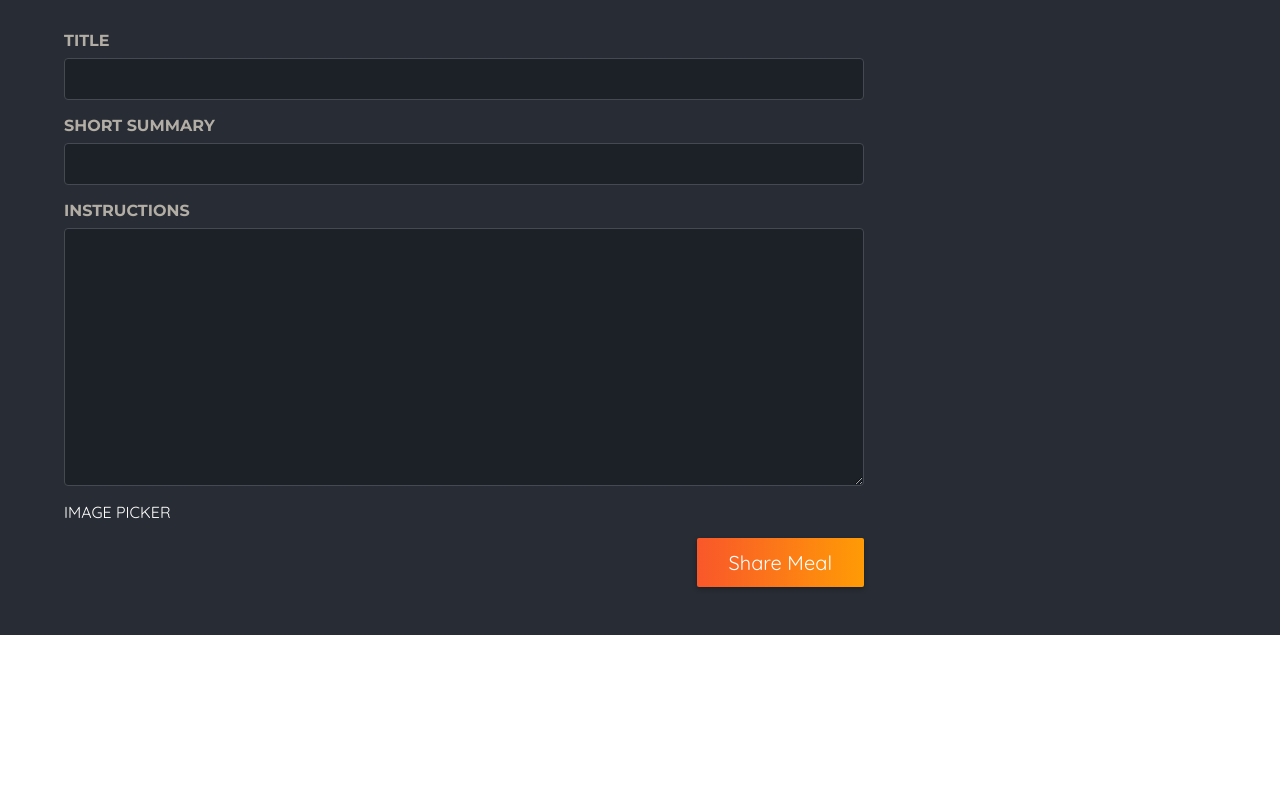
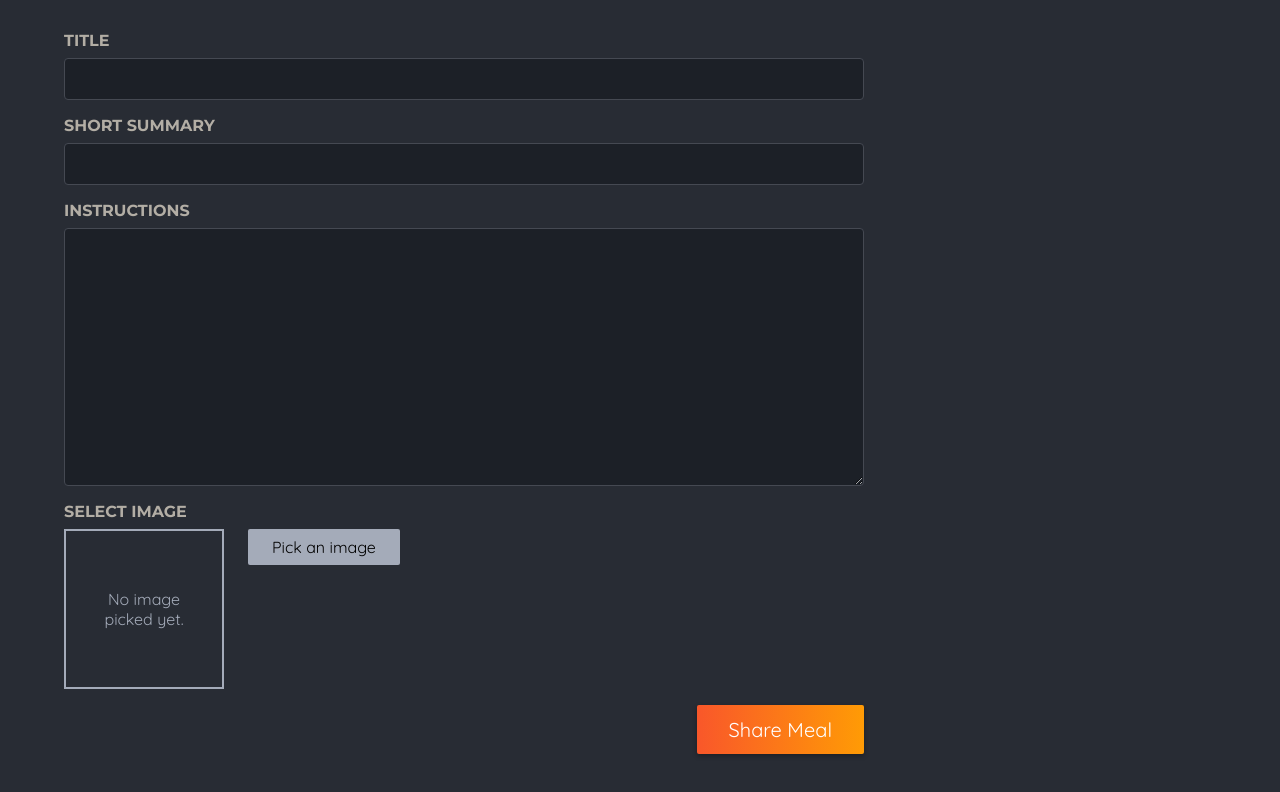
Before and after one commit to rajeshwar09/nextjs-foodies-app, a Next.js app: page /meals/share in a window 1280 px wide. Shown: the part 478-1270 px from the top of the page. Before the commit the page ends 1113 px from the top, so only its background shows below. Built offline with nearby package versions, Linux system fonts and the light colour scheme.

Commit message:
fix: ImagePicker component for meal image selection

```diff
--- a/app/meals/share/page.jsx
+++ b/app/meals/share/page.jsx
@@ -1,3 +1,4 @@
+import ImagePicker from "../../../components/meals/image-picker";
 import classes from "./page.module.css";
 
 const ShareMealPage = () => {
@@ -38,7 +39,7 @@
               required
             ></textarea>
           </p>
-          IMAGE PICKER
+          <ImagePicker label="Select Image" name="image" />
           <p className={classes.actions}>
             <button type="submit">Share Meal</button>
           </p>
--- /dev/null
+++ b/components/meals/image-picker.jsx
@@ -0,0 +1,62 @@
+"use client";
+import { useRef, useState } from "react";
+import styles from "./image-picker.module.css";
+import Image from "next/image";
+
+const ImagePicker = ({ label, name }) => {
+  const [pickedImage, setPickedImage] = useState();
+  const imageInputRef = useRef();
+
+  const handlePickClick = () => {
+    imageInputRef.current.click();
+  };
+
+  const handleImageChange = (event) => {
+    const file = event.target.files[0];
+
+    if (!file) {
+      setPickedImage(null);
+      return;
+    }
+
+    const fileReader = new FileReader();
+    fileReader.onload = () => {
+      setPickedImage(fileReader.result);
+    };
+
+    fileReader.readAsDataURL(file);
+  };
+
+  return (
+    <div className={styles.picker}>
+      <label htmlFor={name}>{label}</label>
+      <div className={styles.controls}>
+        <div className={styles.preview}>
+          {!pickedImage && <p>No image picked yet.</p>}
+          {pickedImage && (
+            <Image src={pickedImage} alt="User selected image" fill />
+          )}
+        </div>
+        <input
+          className={styles.input}
+          type="file"
+          id={name}
+          accept="image/png, image/jpeg"
+          name={name}
+          ref={imageInputRef}
+          onChange={handleImageChange}
+          required
+        />
+        <button
+          className={styles.button}
+          type="button"
+          onClick={handlePickClick}
+        >
+          Pick an image
+        </button>
+      </div>
+    </div>
+  );
+};
+
+export default ImagePicker;
--- /dev/null
+++ b/components/meals/image-picker.module.css
@@ -0,0 +1,45 @@
+.controls {
+  display: flex;
+  align-items: flex-start;
+  gap: 1.5rem;
+  margin-bottom: 1rem;
+}
+
+.picker .input {
+  display: none;
+}
+
+.picker .button {
+  border: 0;
+  padding: 0.5rem 1.5rem;
+  background: #a4abb9;
+  border-radius: 2px;
+  cursor: pointer;
+  font: inherit;
+}
+
+.picker .button:hover,
+.picker .button:focus {
+  background: #b3b9c6;
+}
+
+.preview {
+  width: 10rem;
+  height: 10rem;
+  border: 2px solid #a4abb9;
+  display: flex;
+  justify-content: center;
+  align-items: center;
+  text-align: center;
+  color: #a4abb9;
+  position: relative;
+}
+
+.preview p {
+  margin: 0;
+  padding: 1rem;
+}
+
+.preview img {
+  object-fit: cover;
+}
```
